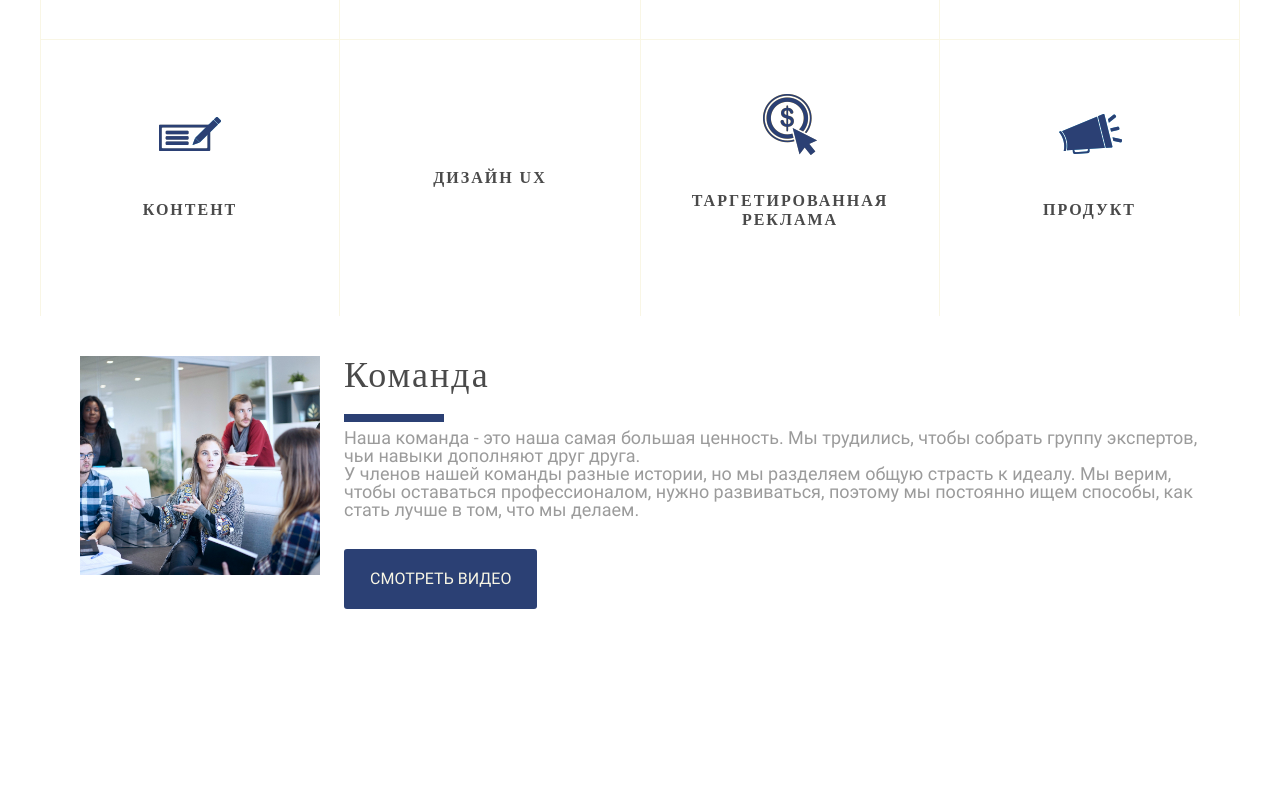
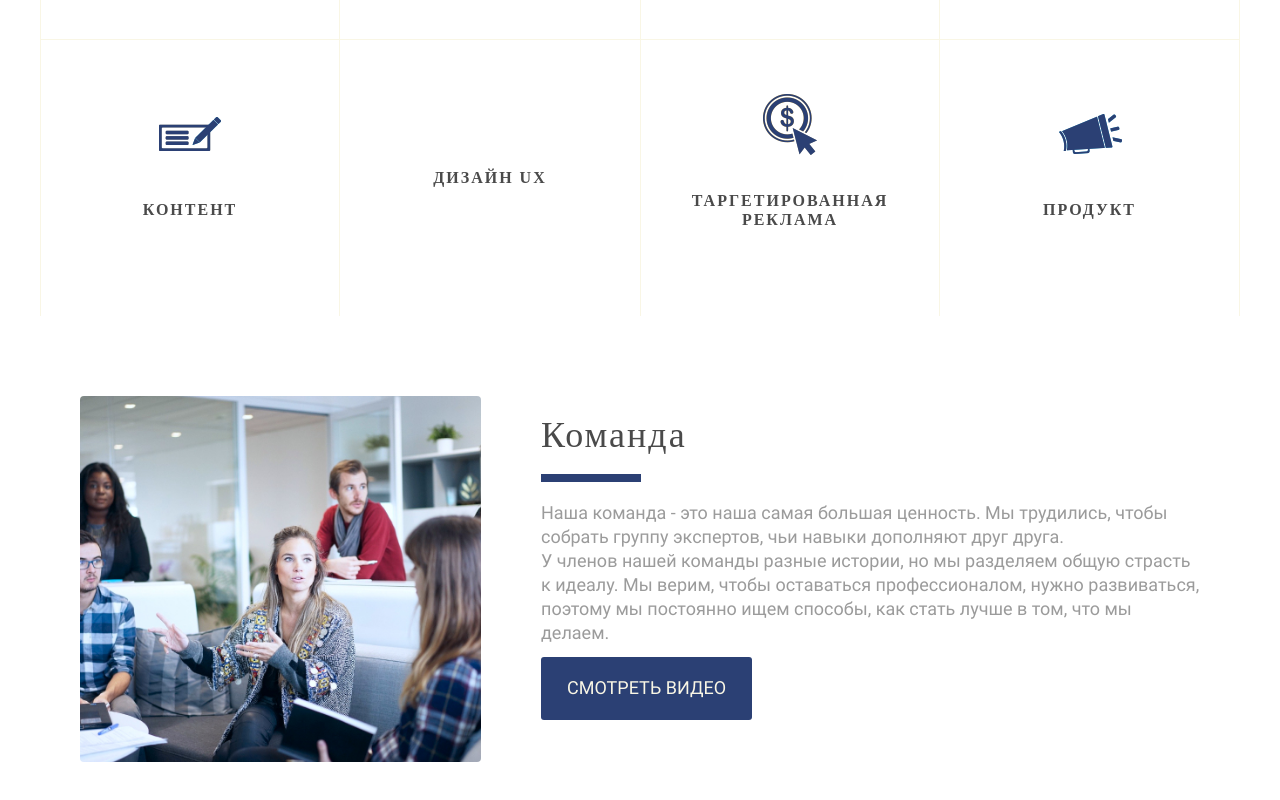
Before and after one commit to Vidiborets0012/digital-agensy_mob-first, a website: page index.html in a window 1280 px wide. Shown: the part 1461-2261 px from the top of the page. Before the commit the page ends 2118 px from the top, so only its background shows below. Drawn offline with nearby package versions, Linux system fonts and the light colour scheme; a web font is replaced by a local one.

Commit message:
add team section styles for Desktop

```diff
--- a/scss/style.scss
+++ b/scss/style.scss
@@ -586,6 +586,7 @@
     &-images {
         width: 100%;
         margin-bottom: 40px;
+        border-radius: 4px;
     }
     &-title {
         color: $text-color;
@@ -619,7 +620,7 @@
         }
 
         &-btn {
-            font-style: 20px;
+            font-size: 20px;
         }
     }
 }
@@ -654,7 +655,25 @@
         }
 
         &-btn {
-            font-style: 18px;
+            font-size: 18px;
         }
     }
 }
+
+@media screen and (min-width: 1024px) {
+    .team {
+        padding: 80px 0;
+        &-images {
+            width: 401px;
+            margin-right: 60px;
+        }
+        &-title {
+            margin-top: 20px;
+            margin-bottom: 19px;
+        }
+        &-text {
+            line-height: 24px;
+            margin-bottom: 12px;
+        }
+    }
+}
```
Also changed, not shown: css/style.css, 1 other file.
